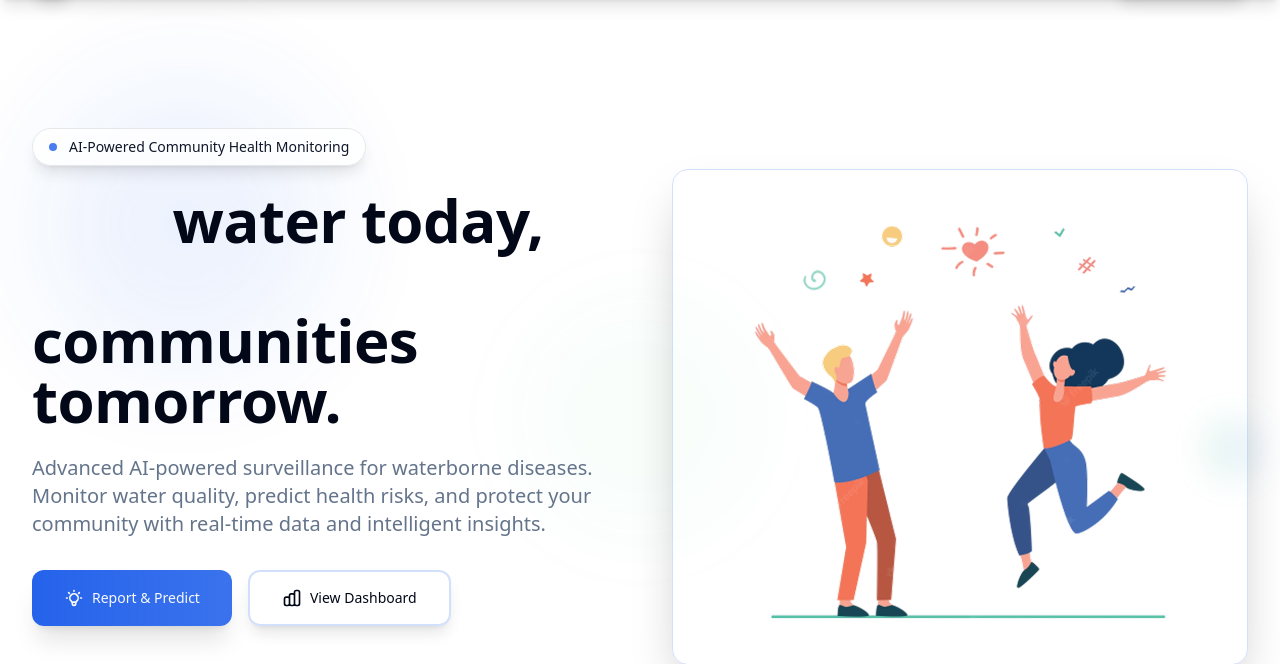
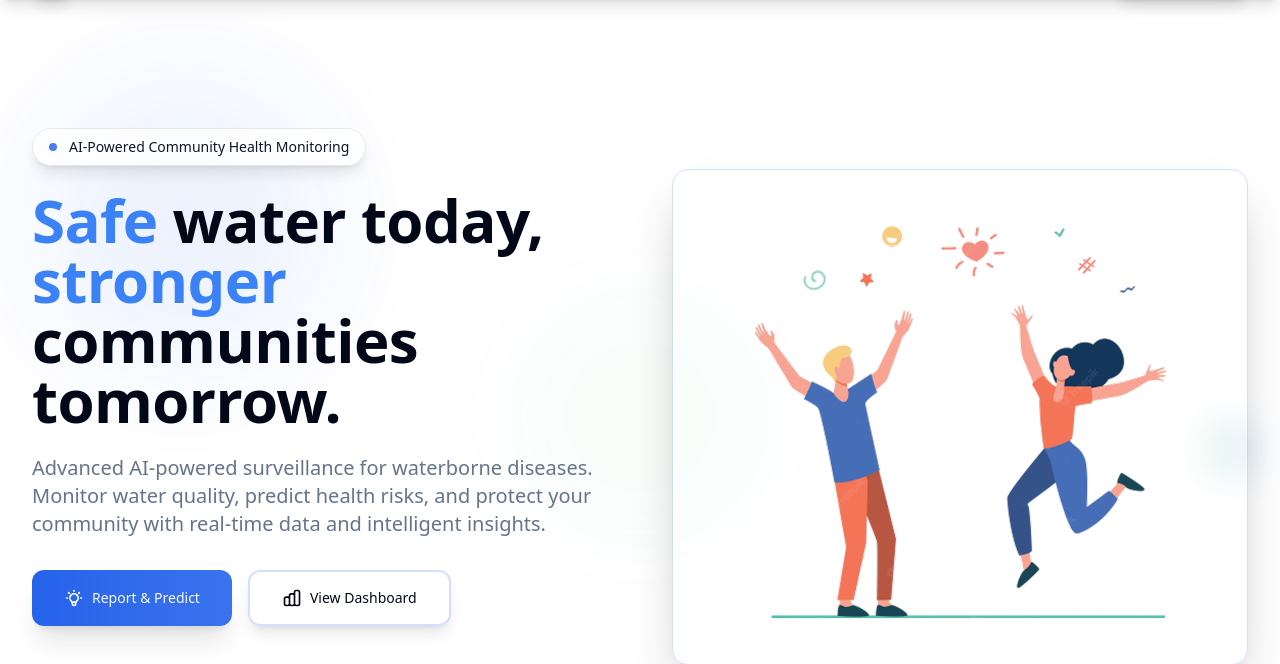
Before and after one commit to VaibhavUPratap/HealthCore, a Flask app: page / in a window 1280 px wide. Shown: the part 41-705 px from the top of the page. Run offline with Flask 3, Linux system fonts and the light colour scheme; some libraries are stand-ins or nearby versions.

Commit message:
fixed index color bug

```diff
--- a/templates/index.html
+++ b/templates/index.html
@@ -19,8 +19,8 @@
             <span class="font-medium">AI-Powered Community Health Monitoring</span>
           </div>
           <h1 class="text-4xl sm:text-5xl lg:text-6xl font-bold text-foreground leading-tight mb-6 animate-slide-up">
-            <span class="text-transparent bg-clip-text bg-gradient-to-r from-primary to-accent">Safe</span> water today,<br>
-            <span class="text-transparent bg-clip-text bg-gradient-to-r from-accent to-primary">stronger</span> communities<br>
+            <span class="text-[#3b82f6]">Safe</span> water today,<br>
+            <span class="text-[#3b82f6]">stronger</span> communities<br>
             tomorrow.
           </h1>
           <p class="text-lg sm:text-xl text-muted-foreground leading-relaxed max-w-2xl mx-auto lg:mx-0 mb-8 animate-slide-up">
```
